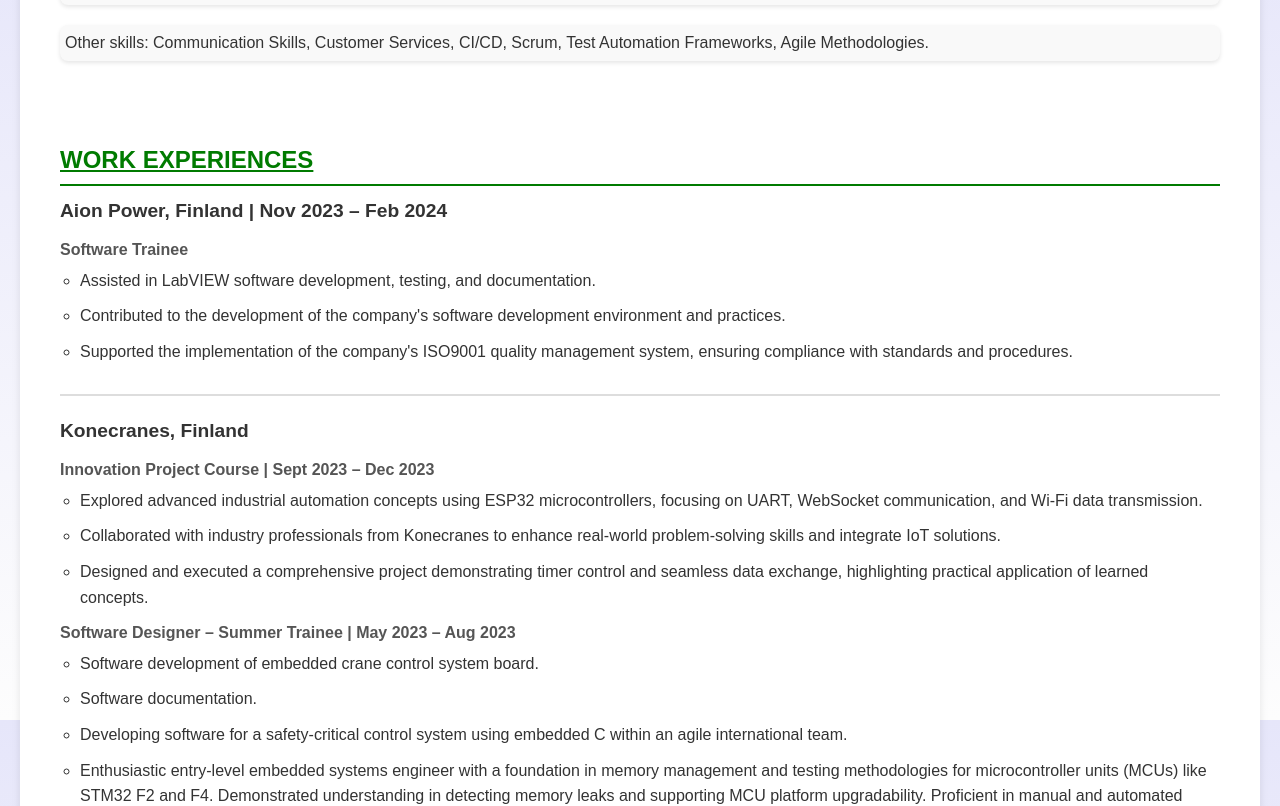
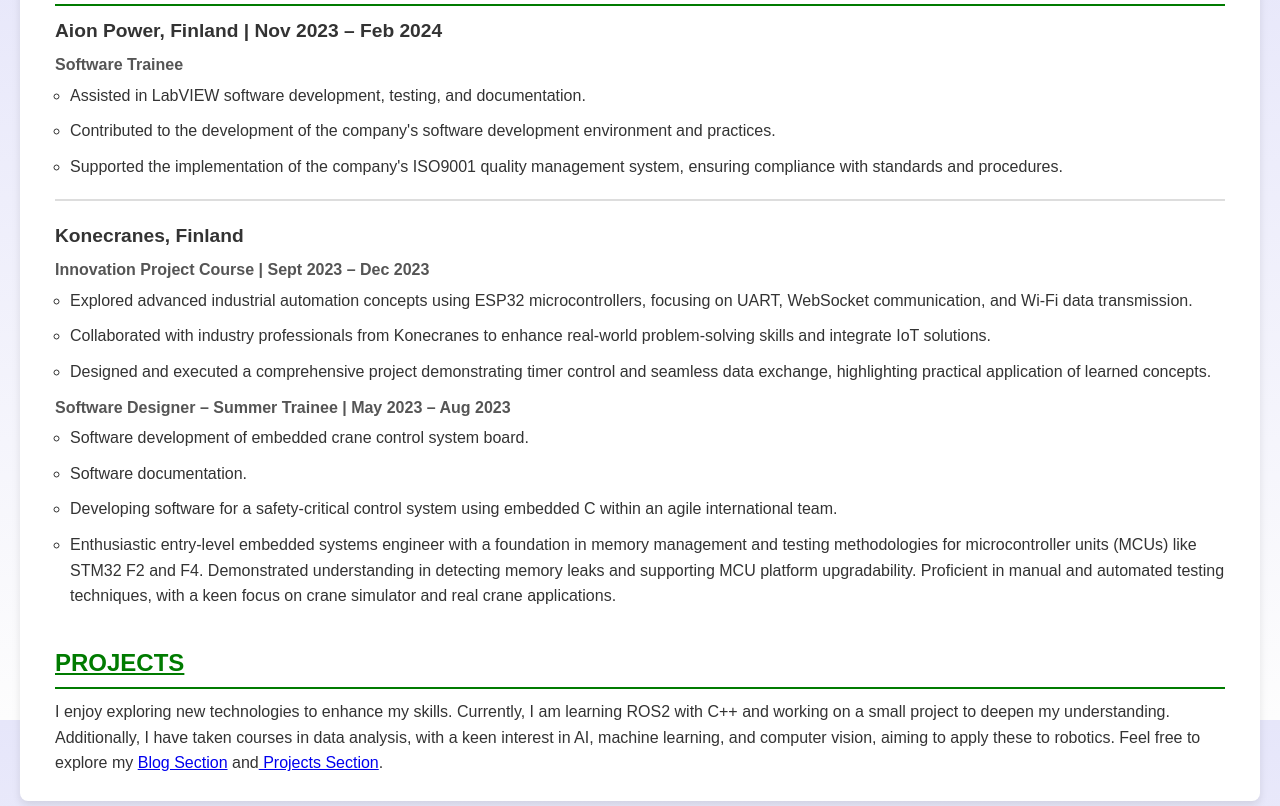
Before and after one commit to khanhhado1208/ha-portfolio, a React (Vite) app: page / in a window 1280 px wide. Shown: the part 880-1686 px from the top of the page. Built offline with nearby package versions, Linux system fonts and the light colour scheme; a web font is replaced by a local one.

Commit message:
edit styles

```diff
--- a/src/Components/Hero/Hero.css
+++ b/src/Components/Hero/Hero.css
@@ -28,7 +28,7 @@
   padding: 40px 20px;
   border-radius: 8px;
   background: linear-gradient(to bottom, #e6e6fa, #ffffff);
-  margin-bottom: 20px;
+  margin-bottom: 10px;
   box-shadow: 0 4px 8px rgba(0, 0, 0, 0.1);
 }
 
@@ -77,14 +77,14 @@
 
 /* Section Styles */
 .section {
-  margin-top: 40px;
-  padding: 20px 0;
+  margin-top: 10px;
+  padding: 5px 0;
 }
 
 .section-content {
   margin: 0 auto;
   max-width: auto;
-  padding: 0 20px;
+  padding: 0 15px;
 }
 
 h2 {
@@ -104,14 +104,13 @@
 .about-skills {
   display: grid;
   grid-template-columns: 1fr;
-  gap: 20px;
+  gap: 15px;
   font-weight: normal;
 }
 
 .about-skill {
   display: grid;
   grid-template-columns: repeat(auto-fit, minmax(250px, 1fr));
-  gap: 20px;
   background: #f9f9f9;
   padding: 5px;
   border-radius: 8px;
@@ -121,14 +120,14 @@
 
 /* Work Experience Section */
 .work-experience {
-  margin-bottom: 30px;
+  margin-bottom: 15px;
 }
 
 .work-experience h3 {
   font-size: 1.2rem;
   font-weight: bold;
   color: #333;
-  margin-bottom: 10px;
+  margin-bottom: 3px;
 }
 
 .work-experience h4 {
@@ -139,7 +138,7 @@
 
 .work-experience ul {
   margin: 0;
-  padding-left: 20px;
+  padding-left: 15px;
 }
 
 .work-experience ul li {
--- a/src/Components/Hero/Hero.jsx
+++ b/src/Components/Hero/Hero.jsx
@@ -69,7 +69,7 @@
             <h3><b>Konecranes, Finland</b></h3>
             <h4><b>Innovation Project Course | Sept 2023 – Dec 2023</b></h4>
             <ul className="skills-list">
-            <li>Explored advanced industrial automation concepts using ESP32 microcontrollers, focusing on UART, WebSocket communication, and Wi-Fi data transmission.</li>
+              <li>Explored advanced industrial automation concepts using ESP32 microcontrollers, focusing on UART, WebSocket communication, and Wi-Fi data transmission.</li>
               <li>Collaborated with industry professionals from Konecranes to enhance real-world problem-solving skills and integrate IoT solutions.</li>
               <li>Designed and executed a comprehensive project demonstrating timer control and seamless data exchange, highlighting practical application of learned concepts.</li>
             </ul>
@@ -86,14 +86,17 @@
 
       {/* Projects Section */}
       <div className="section">
-        <div className="section-content">
+        <div className="section-content projects">
           <h2><u>Projects</u></h2>
           <p>
             I enjoy exploring new technologies to enhance my skills. Currently, I am learning ROS2 with C++ and working on a small project to deepen my understanding.
             Additionally, I have taken courses in data analysis, with a keen interest in AI, machine learning, and computer vision, aiming to apply these to robotics.
+            Feel free to explore my <a href="https://www.ha-robo.com/blog" target="_blank" rel="noopener noreferrer">Blog Section</a> and
+            <a href="https://www.ha-robo.com/projects" target="_blank" rel="noopener noreferrer"> Projects Section</a>.
           </p>
         </div>
       </div>
+
     </div>
   );
 }
```
